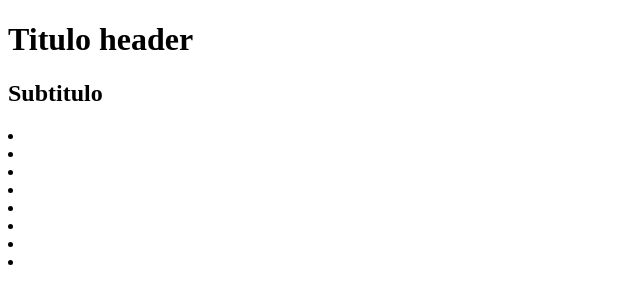
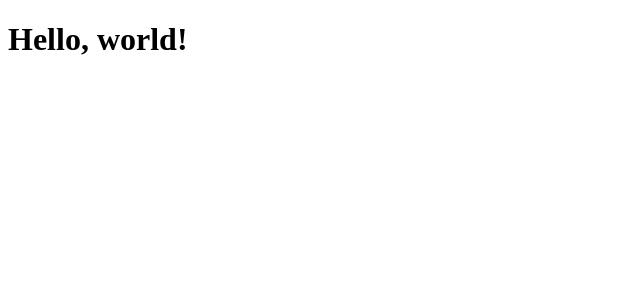
Before and after one commit to gabrielfariasaular/trabajointegrador, a plain HTML site: page index.html in a window 1280 px wide. Shown: the whole page, without its empty margins (0-640 px from the left). Drawn offline with Linux system fonts and the light colour scheme.

Commit message:
Iniciando TP

```diff
--- a/index.html
+++ b/index.html
@@ -1,29 +1,11 @@
-<!DOCTYPE html>
+<!doctype html>
 <html lang="en">
-
-<head>
-    <meta charset="UTF-8">
-    <meta name="viewport" content="width=device-width, initial-scale=1.0">
-    <title>Document</title>
-    <link rel="stylesheet" href="./resources/css/styles.css">
-</head>
-
-<body>
-    <header>
-        <h1> Titulo header </h1>
-        <h2>Subtitulo</h2>
-        <nav>
-            <li></li>
-            <li></li>
-            <li></li>
-            <li></li>
-            <li></li>
-            <li></li>
-            <li></li>
-            <li></li>
-        </nav>
-
-    </header>
-</body>
-
+  <head>
+    <meta charset="utf-8">
+    <meta name="viewport" content="width=device-width, initial-scale=1">
+    <title>Bootstrap demo</title>
+  </head>
+  <body>
+    <h1>Hello, world!</h1>
+  </body>
 </html>
```
